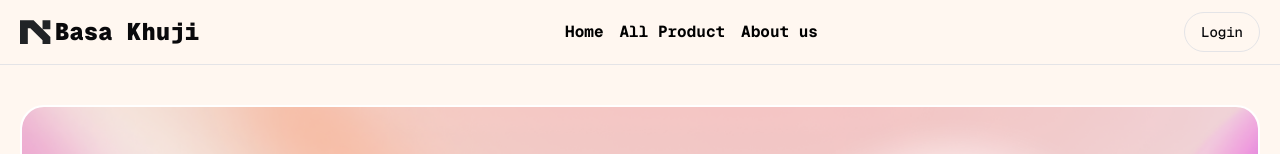
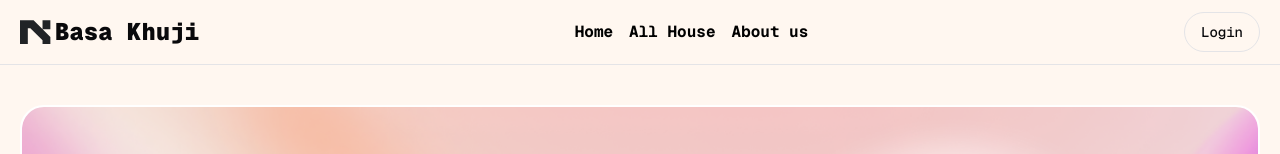
Before and after one commit to shaikot07/BasaKhuji-next-client, a Next.js app: page / in a window 1280 px wide. Shown: the top 154 px of the page. Built offline with nearby package versions, Linux system fonts and the light colour scheme; no server answers.

Commit message:
make all house page

```diff
--- /dev/null
+++ b/src/app/(WithCommonLayout)/allHouse/page.tsx
@@ -0,0 +1,22 @@
+
+import NMContainer from "@/components/ui/core/NMContainer";
+import { getAllHouse } from "@/services/Lanload";
+
+const AllHousePage = async() => {
+    const allHouse = await   getAllHouse();
+          console.log('user data  data',allHouse);
+          const allHouseData = allHouse?.data || [];
+
+  return (
+    <NMContainer>
+
+      <div className=" bg-pink">
+      <h2>this is all house  page</h2>
+      <h1> all house data {allHouseData.length}</h1>
+
+      </div>
+    </NMContainer>
+  );
+};
+
+export default AllHousePage;
--- a/src/app/(WithCommonLayout)/cart/page.tsx
+++ /dev/null
@@ -1,16 +0,0 @@
-
-import NMContainer from "@/components/ui/core/NMContainer";
-
-const CartPage = () => {
-  return (
-    <NMContainer>
-
-      <div className="grid grid-cols-12 gap-8 my-5">
-      <h2>this is cart page</h2>
-
-      </div>
-    </NMContainer>
-  );
-};
-
-export default CartPage;
--- a/src/app/(WithDashboardLayout)/layout.tsx
+++ b/src/app/(WithDashboardLayout)/layout.tsx
@@ -1,3 +1,4 @@
+
 import { AppSidebar } from "@/components/modules/dashboard/sidebar/app-sidebar";
 import {
   // Breadcrumb,
@@ -14,14 +15,16 @@ import {
   SidebarTrigger,
 } from "@/components/ui/sidebar";
 
+
 export default function DashboardLayout({
   children,
 }: {
   children: React.ReactNode;
 }) {
+  // const {user}=useUser()
   return (
     <SidebarProvider>
-      <AppSidebar  />
+      <AppSidebar />
       <SidebarInset>
         <header className="flex h-16 shrink-0 items-center gap-2 transition-[width,height] ease-linear group-has-[[data-collapsible=icon]]/sidebar-wrapper:h-12">
           <div className="flex items-center gap-2 px-4 ">
--- a/src/components/shared/Navbar.tsx
+++ b/src/components/shared/Navbar.tsx
@@ -47,9 +47,9 @@ export default function Navbar() {
           <li>
             <Link
               className="rounded-none text-black font-bold hover:!text-[#F2355F] hover:border-[#F2355F] hover:border-b-2 transition duration-300 focus:!text-[#F2355F]"
-              href={"/product"}
+              href={"/allHouse"}
             >
-              All Product
+              All House
             </Link>
           </li>
           <li>
@@ -66,9 +66,9 @@ export default function Navbar() {
           <li>
             <Link
               className="rounded-none text-black font-bold hover:!text-[#F2355F] hover:border-[#F2355F] hover:border-b-2 transition duration-300 focus:!text-[#F2355F]"
-              href={"/product"}
+              href={"/allHouse"}
             >
-              All Product
+              All House
             </Link>
           </li>
           <li>
```
Also changed, not shown: src/services/Lanload/index.ts (+17 -16 lines).
